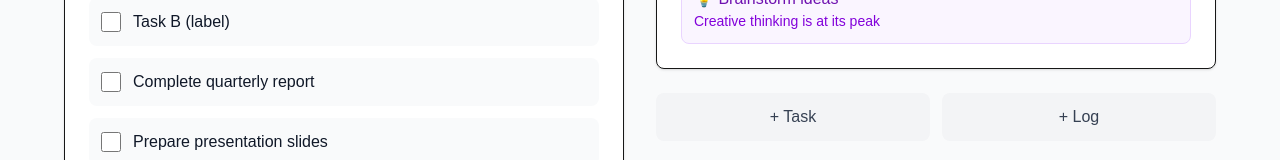
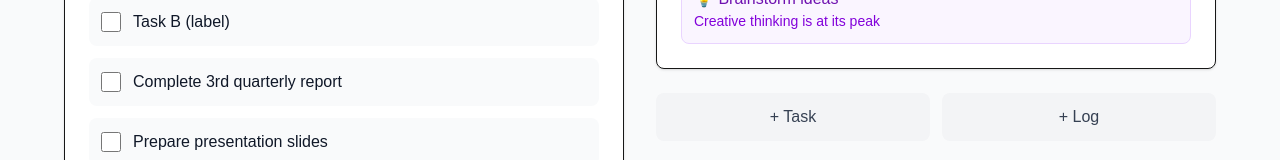
Before and after one commit to npothu/getitdone, a Next.js app: page / in a window 1280 px wide. Shown: the part 647-807 px from the top of the page. Built offline with nearby package versions, Linux system fonts and the light colour scheme.

Commit message:
fake edit
trying something

```diff
--- a/src/app/page.tsx
+++ b/src/app/page.tsx
@@ -6,7 +6,7 @@ export default function Dashboard() {
   const [tasks, setTasks] = useState([
     { id: 1, text: 'Task A (label)', completed: false },
     { id: 2, text: 'Task B (label)', completed: false },
-    { id: 3, text: 'Complete quarterly report', completed: false },
+    { id: 3, text: 'Complete 3rd quarterly report', completed: false },
     { id: 4, text: 'Prepare presentation slides', completed: false },
   ])
 
```
